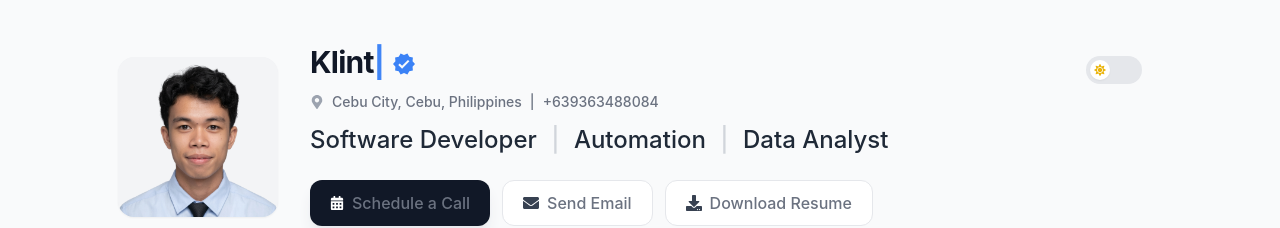
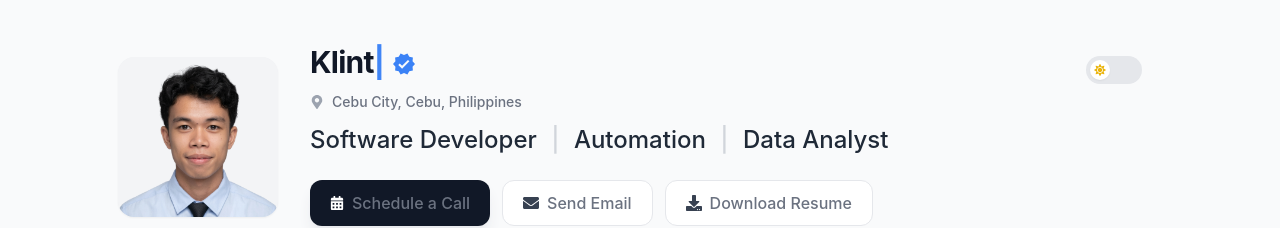
Before and after one commit to klint-droid/Portfolio, a React (Vite) app: page / in a window 1280 px wide. Shown: the top 228 px of the page. Built offline with nearby package versions, Linux system fonts and the light colour scheme.

Commit message:
edit: header

```diff
--- a/src/components/Header.jsx
+++ b/src/components/Header.jsx
@@ -67,7 +67,7 @@ const Header = ({ theme, toggleTheme }) => {
 
           <div className={`flex items-center justify-center md:justify-start gap-2 text-sm mb-3 font-medium transition-colors duration-300 ${isDark ? 'text-gray-400' : 'text-gray-500'}`}>
             <FaMapMarkerAlt className={isDark ? "text-gray-500" : "text-gray-400"} />
-            <span>Cebu City, Cebu, Philippines</span> <span>|</span><span>+639363488084</span>
+            <span>Cebu City, Cebu, Philippines</span>
           </div>
 
           <p className={`text-2xl font-medium mb-6 transition-colors duration-300 ${isDark ? 'text-gray-200' : 'text-gray-800'}`}>
```
